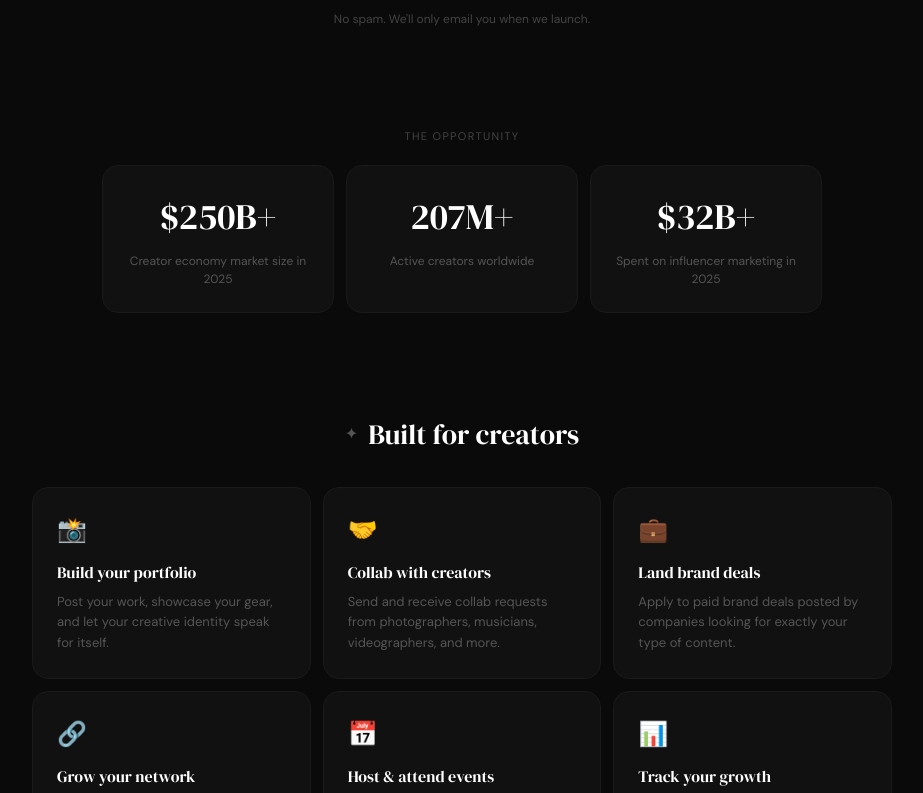
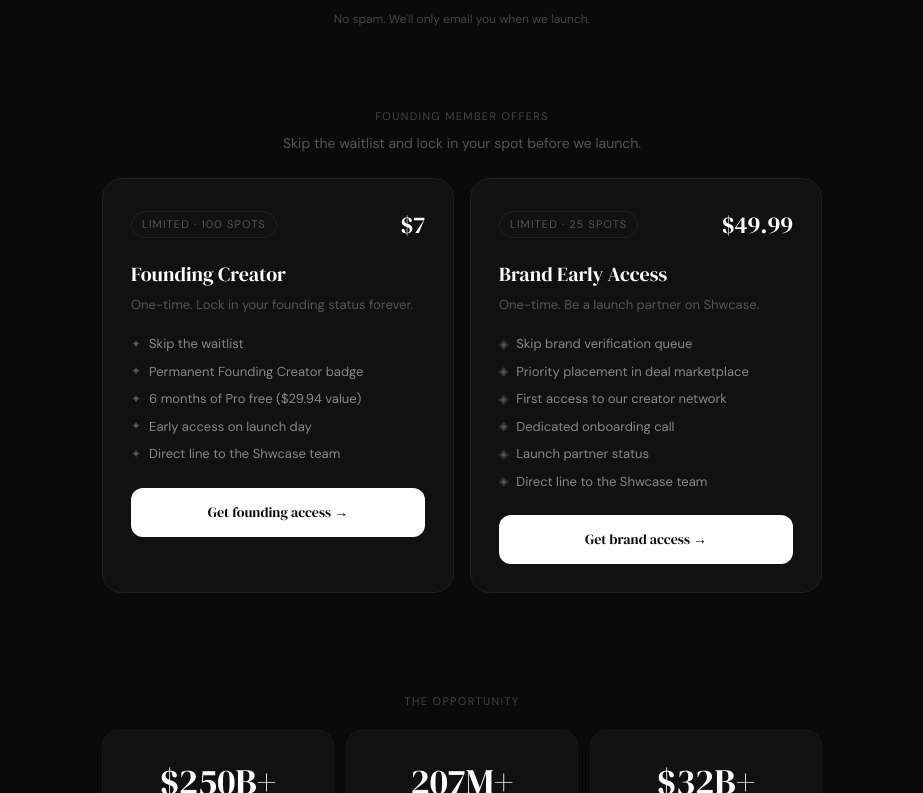
Before and after one commit to joshuapepper09/shwcase-landing, a Next.js app: page / in a window 1280 px wide. Shown: the part 785-1578 px from the top of the page, without its empty margins (178-1101 px from the left). Built offline with nearby package versions, Linux system fonts and the light colour scheme.

Commit message:
add founding member purchase cards

```diff
--- a/app/page.tsx
+++ b/app/page.tsx
@@ -97,6 +97,7 @@
         .float-btn { animation: slideUp 0.4s ease forwards; }
         .feature-card:hover { border-color: #2a2a2a !important; background: #161616 !important; }
         .type-btn:hover { border-color: #444 !important; }
+        .purchase-card:hover { border-color: #333 !important; transform: translateY(-2px); }
       `}</style>
 
       {/* Header */}
@@ -114,14 +115,12 @@
 
       <div style={{ flex: 1, display: 'flex', flexDirection: 'column', alignItems: 'center', padding: '60px 24px 40px', textAlign: 'center' }}>
 
-        {/* Coming soon pill */}
         <div className="fade-1" style={{ marginBottom: '24px' }}>
           <span style={{ fontSize: '11px', color: '#555', letterSpacing: '0.15em', textTransform: 'uppercase', border: '1px solid #222', borderRadius: '100px', padding: '6px 16px' }}>
             Coming soon · {WAITLIST_COUNT}+ on the waitlist
           </span>
         </div>
 
-        {/* Hero text */}
         <h1 className="fade-2" style={{ fontFamily: 'DM Serif Display, serif', fontSize: 'clamp(48px, 8vw, 96px)', color: 'white', lineHeight: 1.05, marginBottom: '12px', maxWidth: '800px' }}>
           Show up.<br />
           <span style={{ fontStyle: 'italic', color: '#888' }}>Stand out.</span>
@@ -149,7 +148,7 @@
         </div>
 
         {/* Waitlist form */}
-        <div className="fade-5" style={{ width: '100%', maxWidth: '440px', marginBottom: '100px' }}>
+        <div className="fade-5" style={{ width: '100%', maxWidth: '440px', marginBottom: '80px' }}>
           {submitted ? (
             <div style={{ background: '#111', border: '1px solid #1e1e1e', borderRadius: '16px', padding: '32px', textAlign: 'center' }}>
               <p style={{ fontFamily: 'DM Serif Display, serif', fontSize: '22px', color: 'white', marginBottom: '8px' }}>You're on the list ✦</p>
@@ -179,6 +178,72 @@
               <p style={{ fontSize: '12px', color: '#444', textAlign: 'center' }}>No spam. We'll only email you when we launch.</p>
             </form>
           )}
+        </div>
+
+        {/* Founding offers */}
+        <div className="fade-5" style={{ width: '100%', maxWidth: '720px', marginBottom: '100px' }}>
+          <p style={{ fontSize: '11px', color: '#444', letterSpacing: '0.12em', textTransform: 'uppercase', marginBottom: '8px' }}>Founding member offers</p>
+          <p style={{ fontSize: '14px', color: '#555', marginBottom: '24px' }}>Skip the waitlist and lock in your spot before we launch.</p>
+          <div style={{ display: 'grid', gridTemplateColumns: 'repeat(auto-fit, minmax(280px, 1fr))', gap: '16px' }}>
+
+            {/* Founding Creator */}
+            <div className="purchase-card" style={{ background: '#111', border: '1px solid #222', borderRadius: '20px', padding: '28px', textAlign: 'left', transition: 'all 0.2s' }}>
+              <div style={{ display: 'flex', alignItems: 'center', justifyContent: 'space-between', marginBottom: '16px' }}>
+                <span style={{ fontSize: '11px', color: '#555', letterSpacing: '0.1em', textTransform: 'uppercase', border: '1px solid #222', borderRadius: '100px', padding: '4px 10px' }}>Limited · 100 spots</span>
+                <span style={{ fontFamily: 'DM Serif Display, serif', fontSize: '24px', color: 'white' }}>$7</span>
+              </div>
+              <p style={{ fontFamily: 'DM Serif Display, serif', fontSize: '20px', color: 'white', marginBottom: '6px' }}>Founding Creator</p>
+              <p style={{ fontSize: '13px', color: '#555', marginBottom: '20px', lineHeight: 1.5 }}>One-time. Lock in your founding status forever.</p>
+              <div style={{ display: 'flex', flexDirection: 'column', gap: '8px', marginBottom: '24px' }}>
+                {[
+                  'Skip the waitlist',
+                  'Permanent Founding Creator badge',
+                  '6 months of Pro free ($29.94 value)',
+                  'Early access on launch day',
+                  'Direct line to the Shwcase team',
+                ].map(perk => (
+                  <div key={perk} style={{ display: 'flex', alignItems: 'center', gap: '8px' }}>
+                    <span style={{ fontSize: '12px', color: '#555' }}>✦</span>
+                    <span style={{ fontSize: '13px', color: '#888' }}>{perk}</span>
+                  </div>
+                ))}
+              </div>
+              <a href="https://buy.stripe.com/4gM7sLaOS4dx6Em3qLgw001" target="_blank" rel="noopener noreferrer"
+                style={{ display: 'block', width: '100%', padding: '14px', background: 'white', color: '#0a0a0a', borderRadius: '12px', fontSize: '14px', fontFamily: 'DM Serif Display, serif', textDecoration: 'none', textAlign: 'center', cursor: 'pointer' }}>
+                Get founding access →
+              </a>
+            </div>
+
+            {/* Brand Early Access */}
+            <div className="purchase-card" style={{ background: '#111', border: '1px solid #222', borderRadius: '20px', padding: '28px', textAlign: 'left', transition: 'all 0.2s' }}>
+              <div style={{ display: 'flex', alignItems: 'center', justifyContent: 'space-between', marginBottom: '16px' }}>
+                <span style={{ fontSize: '11px', color: '#555', letterSpacing: '0.1em', textTransform: 'uppercase', border: '1px solid #222', borderRadius: '100px', padding: '4px 10px' }}>Limited · 25 spots</span>
+                <span style={{ fontFamily: 'DM Serif Display, serif', fontSize: '24px', color: 'white' }}>$49.99</span>
+              </div>
+              <p style={{ fontFamily: 'DM Serif Display, serif', fontSize: '20px', color: 'white', marginBottom: '6px' }}>Brand Early Access</p>
+              <p style={{ fontSize: '13px', color: '#555', marginBottom: '20px', lineHeight: 1.5 }}>One-time. Be a launch partner on Shwcase.</p>
+              <div style={{ display: 'flex', flexDirection: 'column', gap: '8px', marginBottom: '24px' }}>
+                {[
+                  'Skip brand verification queue',
+                  'Priority placement in deal marketplace',
+                  'First access to our creator network',
+                  'Dedicated onboarding call',
+                  'Launch partner status',
+                  'Direct line to the Shwcase team',
+                ].map(perk => (
+                  <div key={perk} style={{ display: 'flex', alignItems: 'center', gap: '8px' }}>
+                    <span style={{ fontSize: '12px', color: '#555' }}>◈</span>
+                    <span style={{ fontSize: '13px', color: '#888' }}>{perk}</span>
+                  </div>
+                ))}
+              </div>
+              <a href="https://buy.stripe.com/5kQfZh5uyeSb9Qy7H1gw002" target="_blank" rel="noopener noreferrer"
+                style={{ display: 'block', width: '100%', padding: '14px', background: 'white', color: '#0a0a0a', borderRadius: '12px', fontSize: '14px', fontFamily: 'DM Serif Display, serif', textDecoration: 'none', textAlign: 'center', cursor: 'pointer' }}>
+                Get brand access →
+              </a>
+            </div>
+
+          </div>
         </div>
 
         {/* Market stats */}
```
